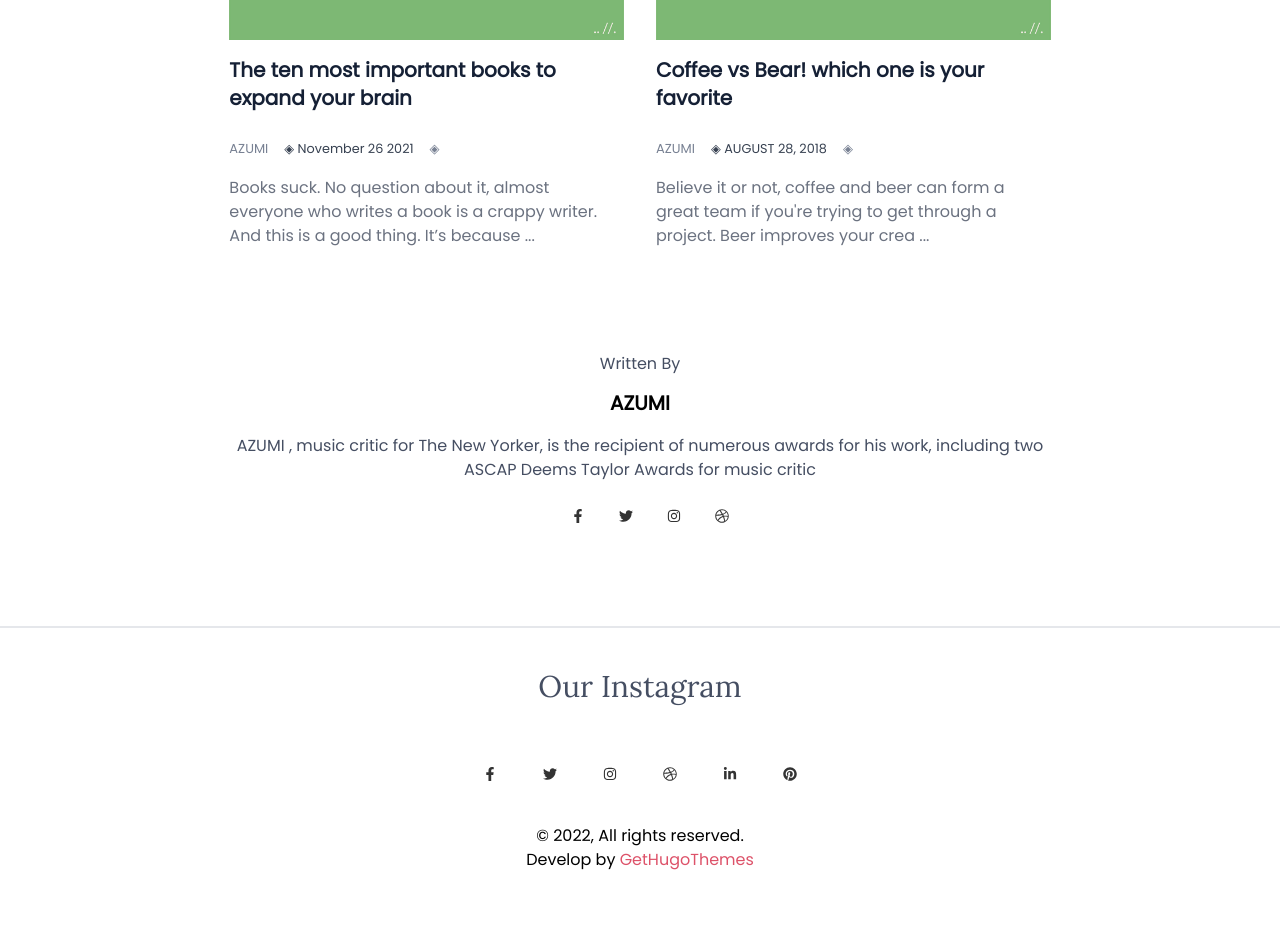
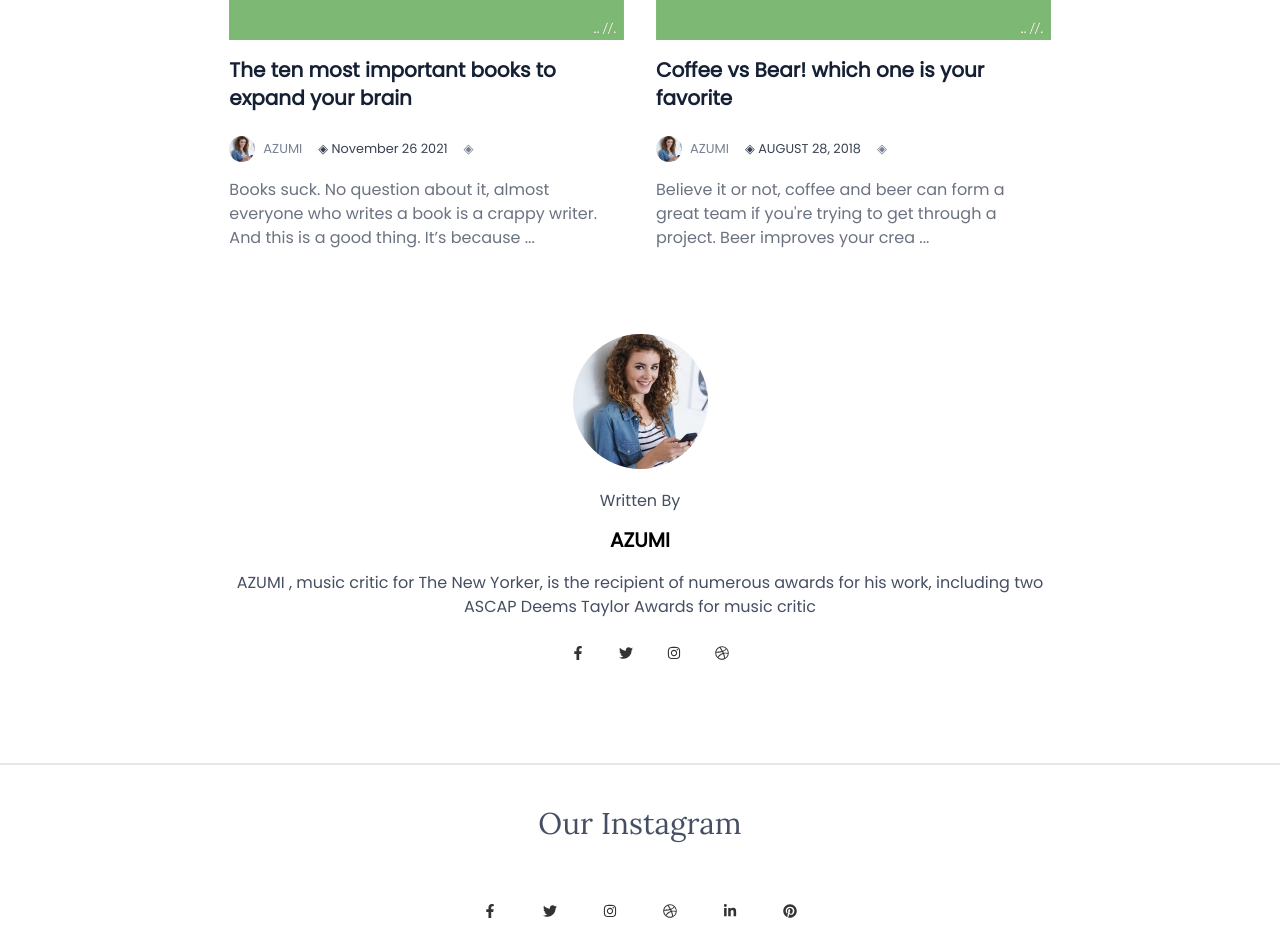
Before and after one commit to medlaam/fornax-nextjs, a Next.js app: page /blog/scientists-are-working-on-a-pill-for-loneliness in a window 1280 px wide. Shown: the part 2620-3553 px from the top of the page. Before the commit the page ends 3512 px from the top, so only its background shows below. Built offline with nearby package versions, Linux system fonts and the light colour scheme.

Commit message:
solve image problem in singleblog page

```diff
--- a/pages/blog/[slug].js
+++ b/pages/blog/[slug].js
@@ -103,7 +103,7 @@ export default function PostPage({ frontmatter: { title, date, author, images,
                     <div className="sm:mr-4 mr-1">
                       <div className={`flex ${styles.author}`}>
                         {
-                          authors.map((a, i) => a.frontmatter.author === r.frontmatter.author && <div key={i}><img src={a.frontmatter.image} /></div>)
+                          authors.map((a, i) => a.frontmatter.name === r.frontmatter.author && <div key={i}><img src={a.frontmatter.image} /></div>)
                         }
                         <span><Link href={`/about/${r.frontmatter.author}`}><a className="text-gray-500">{r.frontmatter.author}</a></Link></span>
                       </div>
@@ -128,7 +128,7 @@ export default function PostPage({ frontmatter: { title, date, author, images,
         <div className={`${styles.writer} my-14 flex flex-col	justify-center`}>
           <div>
             {
-              authors.map((a, i) => a.frontmatter.author === author && <div key={i}><img src={a.frontmatter.image} /></div>)
+              authors.map((a, i) => a.frontmatter.name === author && <div key={i}><img src={a.frontmatter.image} /></div>)
             }
           </div>
           <div className="text-center mt-5 w-2/3">
```
